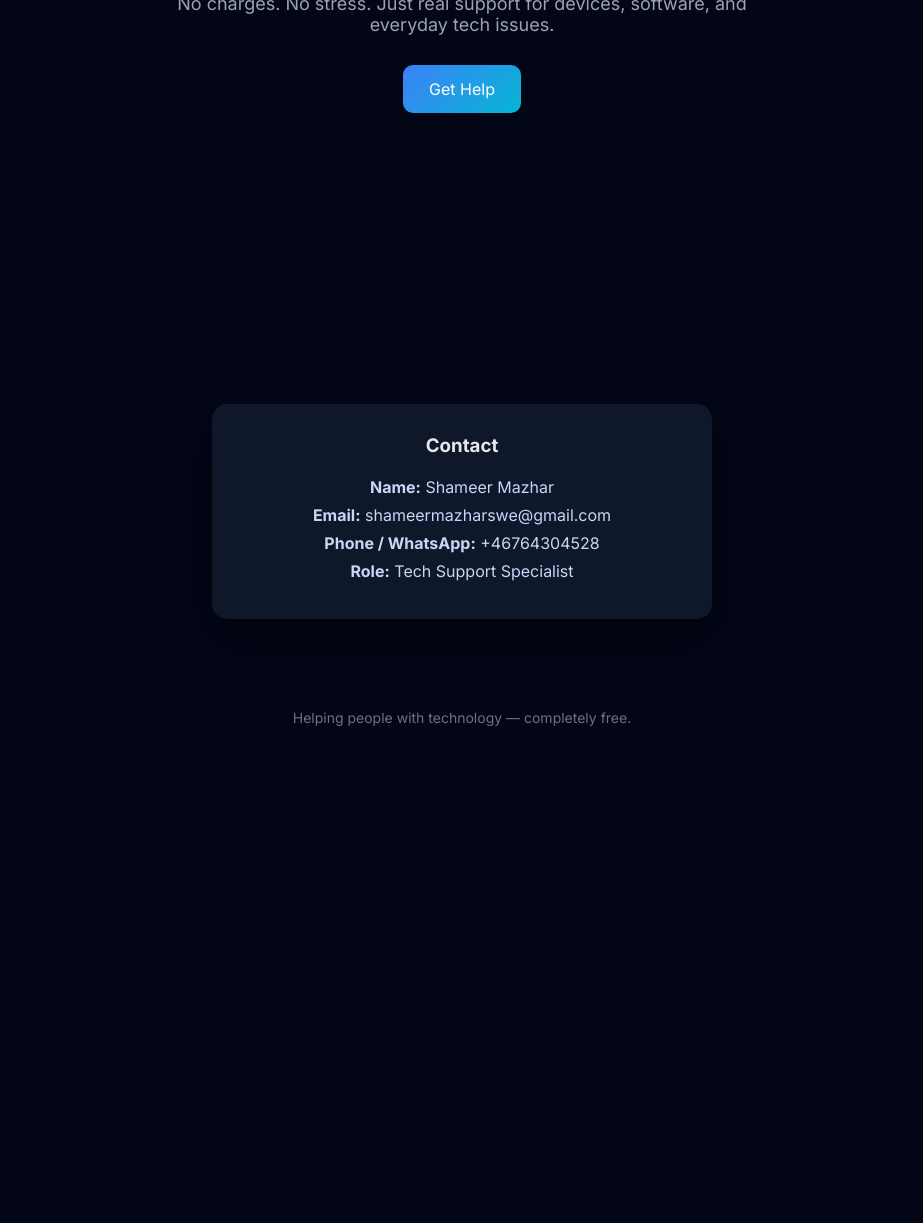
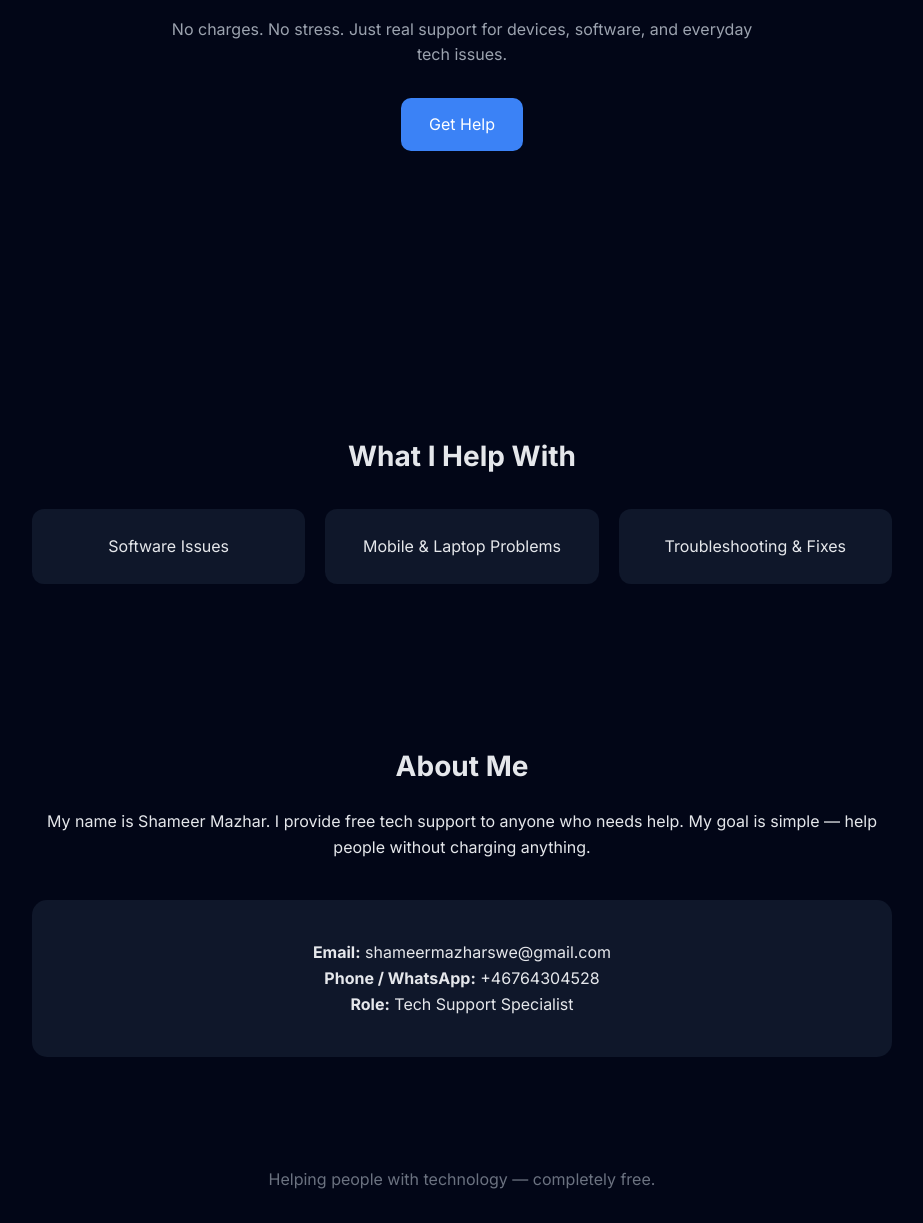
Before and after one commit to shameerghadu-commits/shameerghadu-commits.github.io, a plain HTML site: page index.html in a window 1280 px wide. Shown: the part 438-1661 px from the top of the page, without its empty margins (178-1101 px from the left). Before the commit the page ends 1194 px from the top, so only its background shows below. Drawn offline with Linux system fonts and the light colour scheme.

Commit message:
Update index.html

```diff
--- a/index.html
+++ b/index.html
@@ -8,28 +8,28 @@
 <link href="https://fonts.googleapis.com/css2?family=Inter:wght@300;400;600;700&display=swap" rel="stylesheet">
 
 <style>
-* {margin:0;padding:0;box-sizing:border-box;}
-body {
-  font-family: 'Inter', sans-serif;
-  background: #020617;
-  color: #e5e7eb;
+*{margin:0;padding:0;box-sizing:border-box;}
+body{
+  font-family:'Inter',sans-serif;
+  background:#020617;
+  color:#e5e7eb;
+  line-height:1.6;
 }
 
 /* NAV */
-nav {
+nav{
   display:flex;
   justify-content:space-between;
   padding:20px 40px;
-  border-bottom:1px solid rgba(255,255,255,0.05);
 }
-nav h1 {font-size:18px;}
-nav a {
+nav h1{font-size:20px;}
+nav a{
+  color:#9ca3af;
   text-decoration:none;
-  color:#9ca3af;
 }
 
 /* HERO */
-.hero {
+.hero{
   height:90vh;
   display:flex;
   flex-direction:column;
@@ -38,62 +38,68 @@ nav a {
   text-align:center;
   padding:20px;
 }
-
-.hero h2 {
-  font-size:48px;
+.hero h2{
+  font-size:50px;
   max-width:800px;
 }
-
-.hero span {
+.hero span{
   background:linear-gradient(90deg,#3b82f6,#06b6d4);
   -webkit-background-clip:text;
   -webkit-text-fill-color:transparent;
 }
-
-.hero p {
+.hero p{
   margin-top:20px;
   color:#9ca3af;
-  font-size:18px;
   max-width:600px;
 }
-
-.btn {
+.btn{
   margin-top:30px;
-  padding:14px 26px;
+  padding:14px 28px;
   border-radius:10px;
-  background:linear-gradient(135deg,#3b82f6,#06b6d4);
+  background:#3b82f6;
   color:white;
   text-decoration:none;
   transition:0.3s;
 }
-.btn:hover {
-  transform:translateY(-3px);
-  box-shadow:0 10px 25px rgba(59,130,246,0.4);
+.btn:hover{
+  background:#2563eb;
 }
 
-/* CARD */
-.card {
-  max-width:500px;
-  margin:60px auto;
-  padding:30px;
-  background:#0f172a;
-  border-radius:15px;
-  box-shadow:0 20px 50px rgba(0,0,0,0.5);
+/* SECTION */
+.section{
+  padding:80px 20px;
+  max-width:900px;
+  margin:auto;
   text-align:center;
 }
+.section h3{
+  font-size:28px;
+  margin-bottom:20px;
+}
+.cards{
+  display:grid;
+  grid-template-columns:repeat(auto-fit,minmax(250px,1fr));
+  gap:20px;
+  margin-top:30px;
+}
+.card{
+  background:#0f172a;
+  padding:25px;
+  border-radius:12px;
+}
 
-.card h3 {margin-bottom:20px;}
-
-.card p {
-  margin:8px 0;
-  color:#cbd5f5;
+/* CONTACT */
+.contact{
+  background:#0f172a;
+  padding:40px;
+  border-radius:15px;
+  margin-top:40px;
 }
 
 /* FOOTER */
-footer {
+footer{
   text-align:center;
   padding:30px;
-  font-size:14px;
   color:#6b7280;
 }
 </style>
@@ -107,24 +113,33 @@ footer {
 </nav>
 
 <section class="hero">
-  <h2>
-    I help you fix your <span>tech problems</span> — for free
-  </h2>
-
-  <p>
-    No charges. No stress. Just real support for devices, software, and everyday tech issues.
-  </p>
-
+  <h2>I help you solve <span>tech problems</span> — for free</h2>
+  <p>No charges. No stress. Just real support for devices, software, and everyday tech issues.</p>
   <a href="mailto:shameermazharswe@gmail.com" class="btn">Get Help</a>
 </section>
 
-<div class="card">
-  <h3>Contact</h3>
-  <p><strong>Name:</strong> Shameer Mazhar</p>
-  <p><strong>Email:</strong> shameermazharswe@gmail.com</p>
-  <p><strong>Phone / WhatsApp:</strong> +46764304528</p>
-  <p><strong>Role:</strong> Tech Support Specialist</p>
-</div>
+<section class="section">
+  <h3>What I Help With</h3>
+  <div class="cards">
+    <div class="card">Software Issues</div>
+    <div class="card">Mobile & Laptop Problems</div>
+    <div class="card">Troubleshooting & Fixes</div>
+  </div>
+</section>
+
+<section class="section">
+  <h3>About Me</h3>
+  <p>
+    My name is Shameer Mazhar. I provide free tech support to anyone who needs help.
+    My goal is simple — help people without charging anything.
+  </p>
+
+  <div class="contact">
+    <p><strong>Email:</strong> shameermazharswe@gmail.com</p>
+    <p><strong>Phone / WhatsApp:</strong> +46764304528</p>
+    <p><strong>Role:</strong> Tech Support Specialist</p>
+  </div>
+</section>
 
 <footer>
   Helping people with technology — completely free.
```
